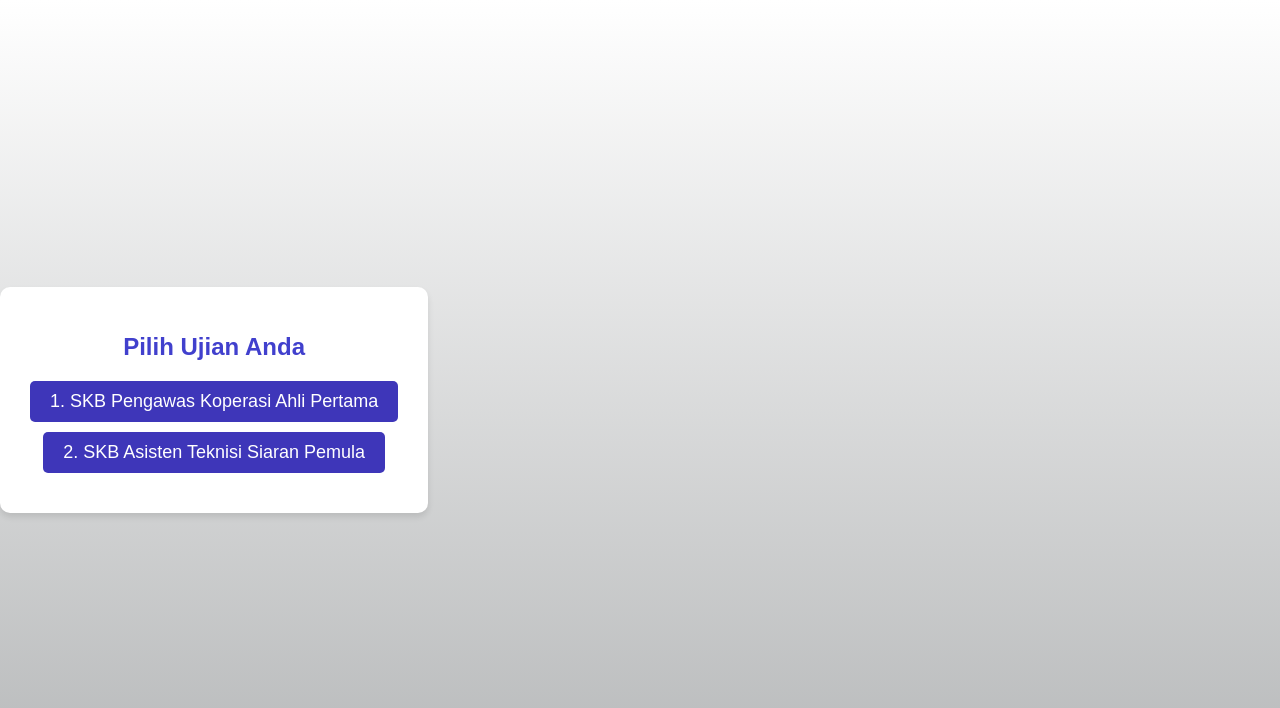
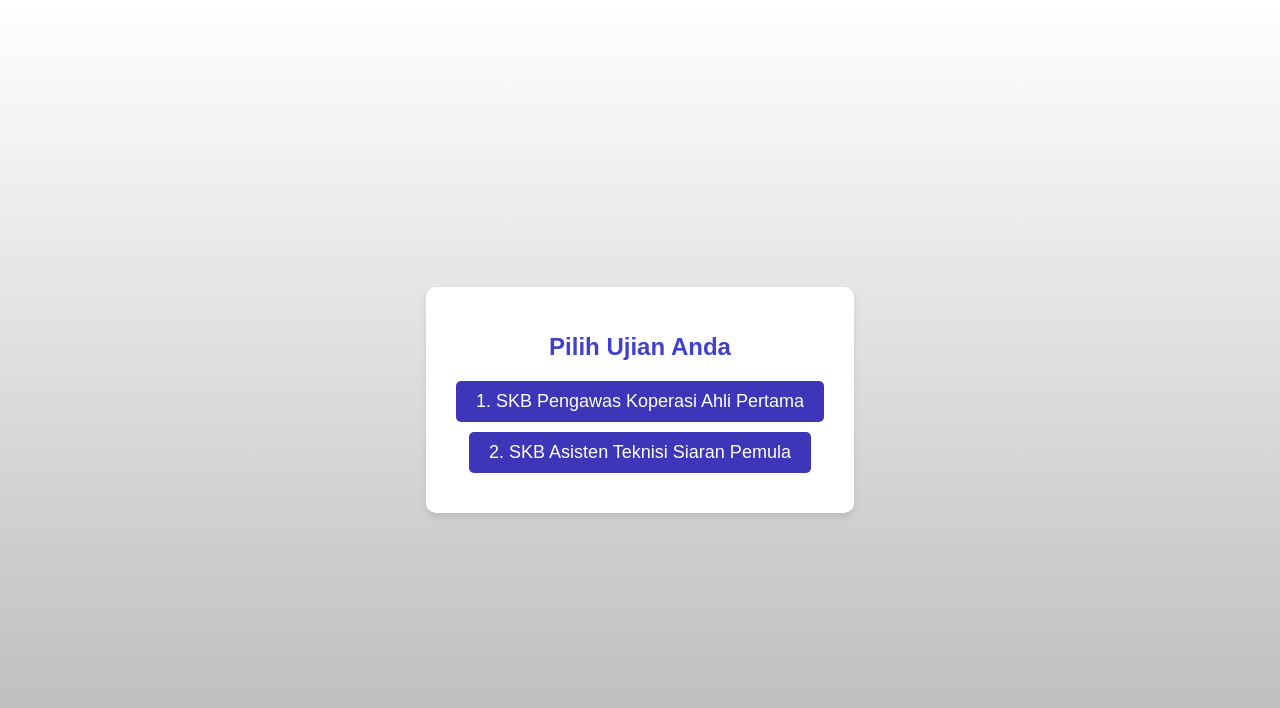
Before and after one commit to afuxl/skb, a plain HTML site: page public/index.html in a window 1280 px wide. Drawn offline with Linux system fonts and the light colour scheme.

Commit message:
Update style.css

```diff
--- a/public/style.css
+++ b/public/style.css
@@ -9,12 +9,13 @@
 
 body {
     margin: 0;
-    font-family: Arial, sans-serif; /* Sesuai preferensi font Anda */
-    background: linear-gradient(180deg, #ffffff, #B5B7B8); /* Gradient dari biru muda ke biru */
-    min-height: 100vh; /* Pastikan body mengambil tinggi penuh viewport */
-    display: flex; /* Untuk memastikan konten dapat diatur dengan fleksibel */
+    font-family: Arial, sans-serif;
+    background: linear-gradient(180deg, #ffffff, #B5B7B8);
+    min-height: 100vh;
+    display: flex;
     flex-direction: row;
-    overflow: hidden; /* Mencegah scrollbar di body */
+    overflow: hidden;
+    justify-content: center;
 }
 
 
```
